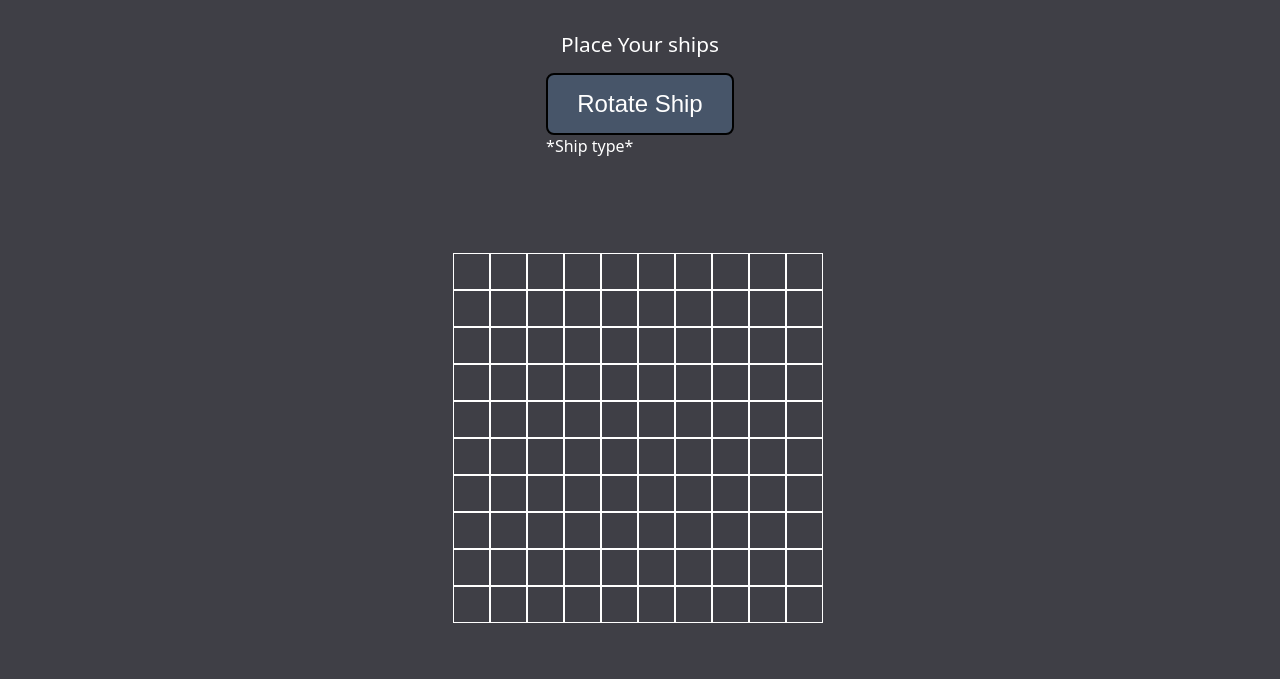
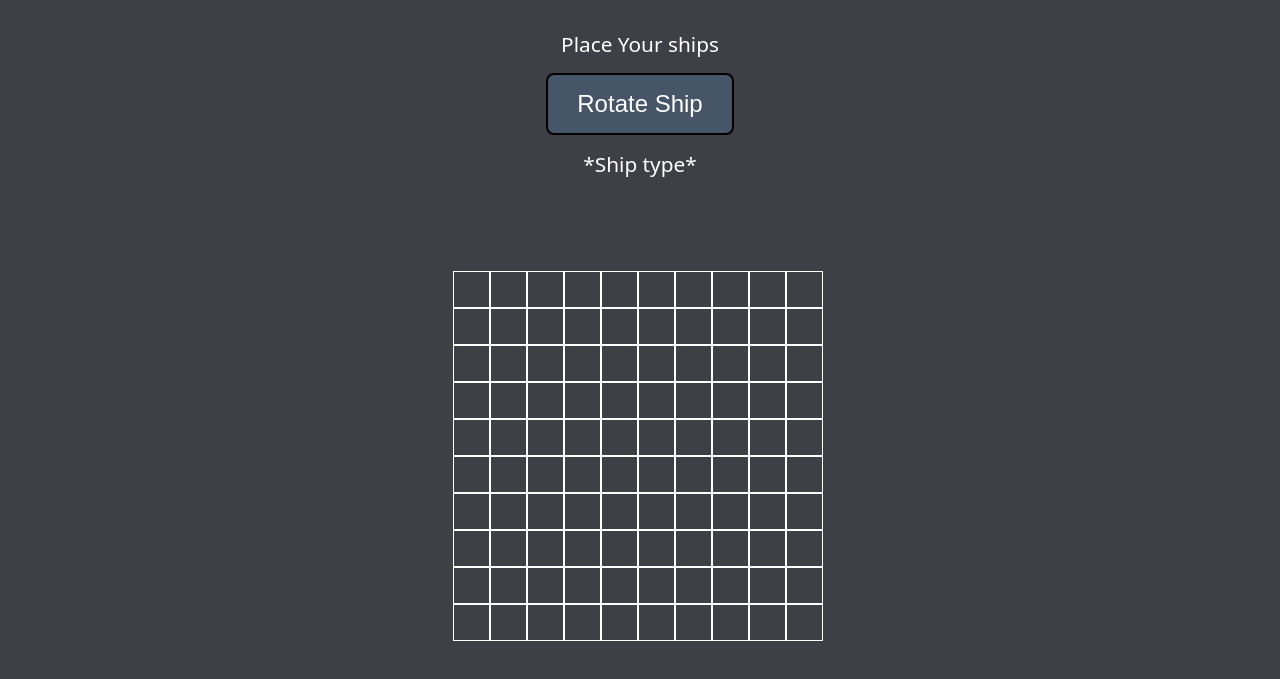
Before and after one commit to High23/battleship, a website built with webpack: page dist/index.html in a window 1280 px wide. Shown: the part 81-760 px from the top of the page. Built offline with nearby package versions, Linux system fonts and the light colour scheme; files whose address does not match are found by name.

Commit message:
Added a selector

```diff
--- a/src/style.css
+++ b/src/style.css
@@ -35,7 +35,7 @@ html, body {
     justify-content: center;
 }
 
-.display {
+.display, .ship-type {
     text-align: center;
     padding: 15px;
     font-size: 1.3rem;
```
